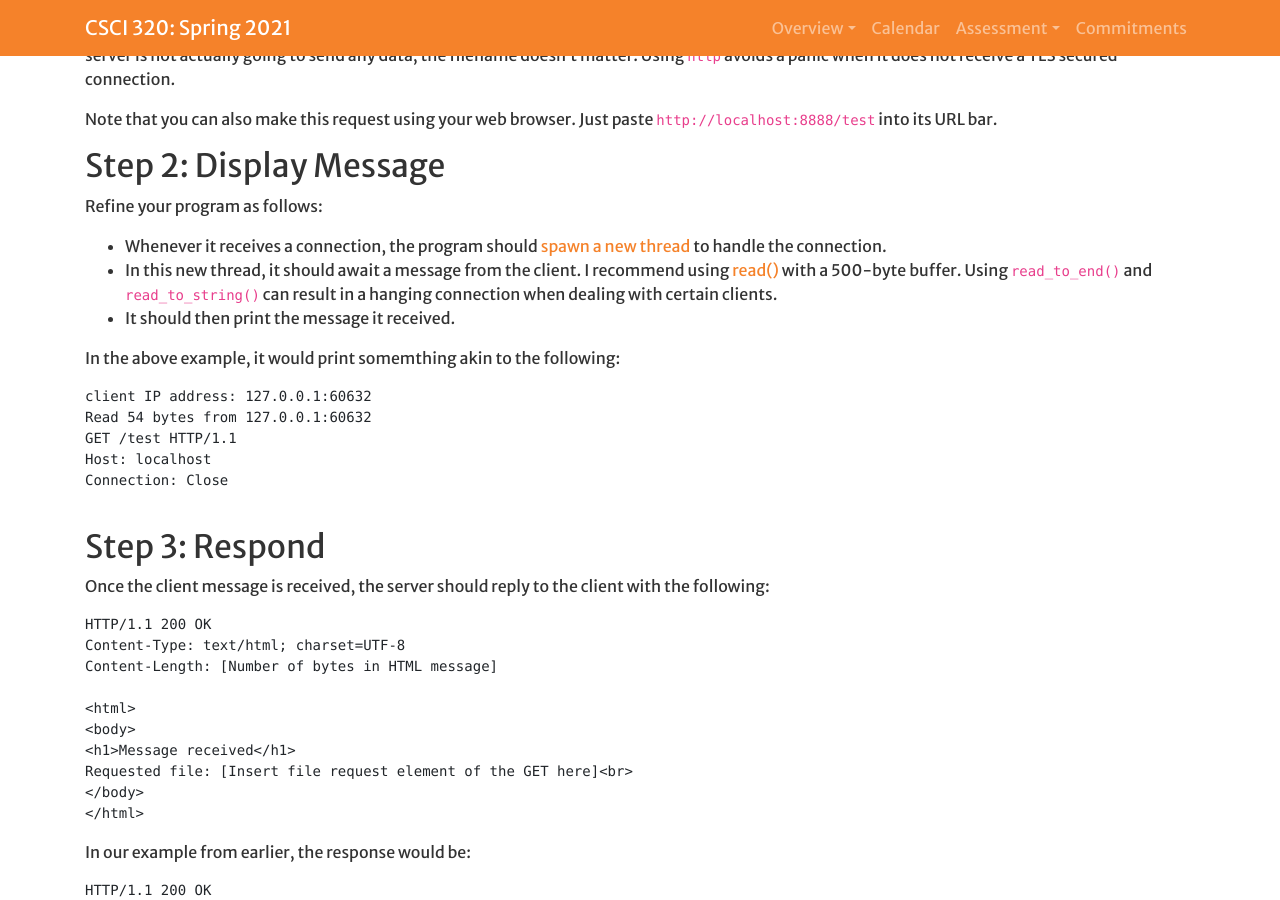
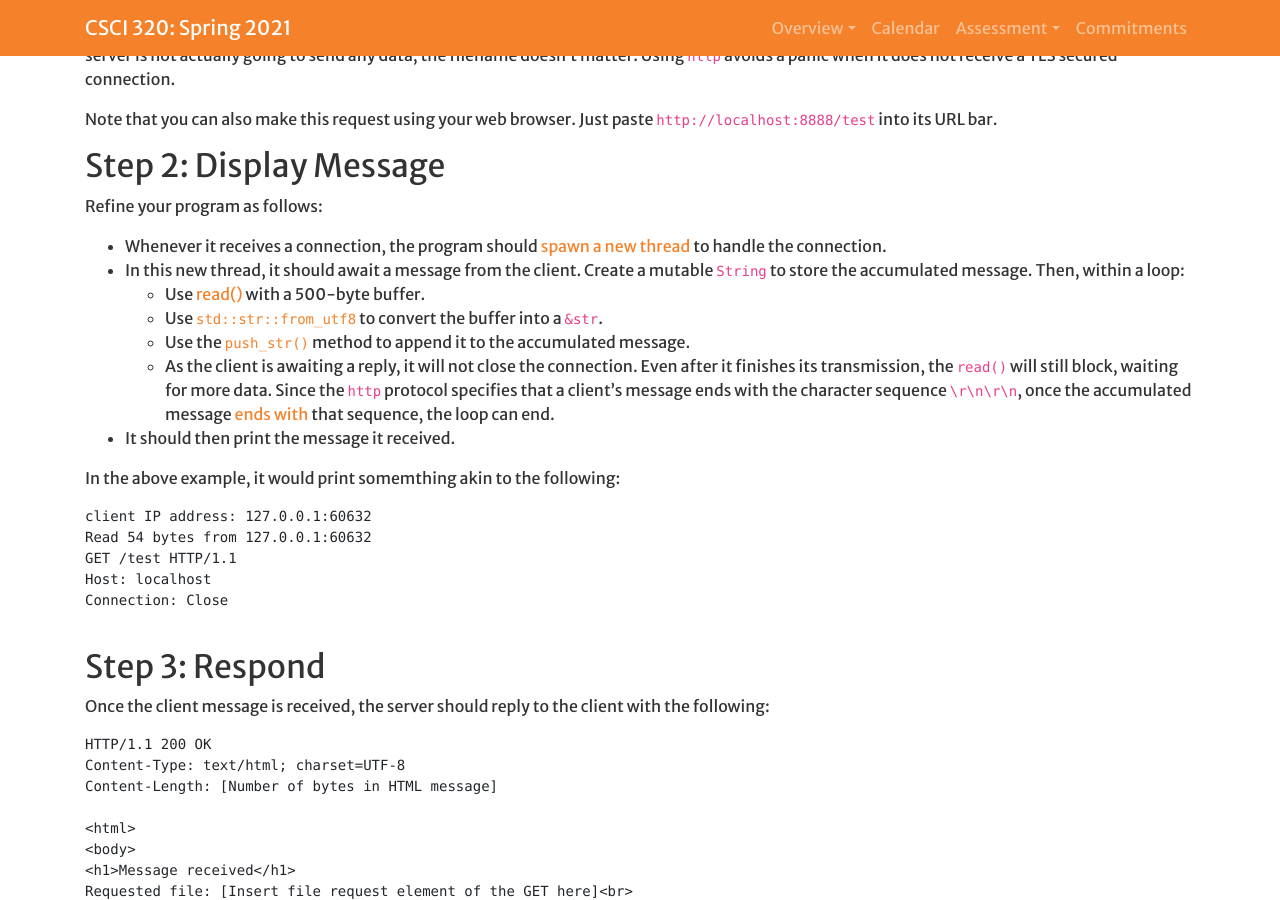
Before and after one commit to Hendrix-CS/csci320, a Jekyll site: the page built from projects/webserver1.md, in a window 1280 px wide and 900 px high, scrolled down 352 px. Built offline with Jekyll 4.4.1, drawn with Linux system fonts in a browser that asks for light colours; a script that is not in the unit is left out.

Commit message:
Updated webserver instructions.

```diff
--- a/projects/webserver1.md
+++ b/projects/webserver1.md
@@ -32,9 +32,20 @@ Note that you can also make this request using your web browser. Just paste
 Refine your program as follows:
 * Whenever it receives a connection, the program should [spawn a new thread](https://doc.rust-lang.org/std/thread/)
   to handle the connection.
-* In this new thread, it should await a message from the client. I recommend using
-  [read()](https://doc.rust-lang.org/stable/std/io/trait.Read.html#tymethod.read) with a 500-byte buffer.
-  Using `read_to_end()` and `read_to_string()` can result in a hanging connection when dealing with certain clients.
+* In this new thread, it should await a message from the client. Create a mutable
+  `String` to store the accumulated message. Then, within a loop:
+  * Use [read()](https://doc.rust-lang.org/stable/std/io/trait.Read.html#tymethod.read)
+  with a 500-byte buffer.
+  * Use [`std::str::from_utf8`](https://doc.rust-lang.org/std/str/fn.from_utf8.html)
+    to convert the buffer into a `&str`.
+  * Use the [`push_str()`](https://doc.rust-lang.org/std/string/struct.String.html#method.push_str)
+  method to append it to the accumulated message.
+  * As the client is awaiting a reply, it will not close the
+  connection. Even after it finishes its transmission, the `read()` will still block,
+  waiting for more data.  Since the `http` protocol specifies that a client's message ends with
+  the character sequence `\r\n\r\n`, once the accumulated message
+  [ends with](https://doc.rust-lang.org/std/string/struct.String.html#method.ends_with)
+  that sequence, the loop can end.
 * It should then print the message it received.
 
 In the above example, it would print somemthing akin to the following:
```
Also changed, not shown: index.md (+1 -1 lines), projects/webget.md (+4 -1 lines).
